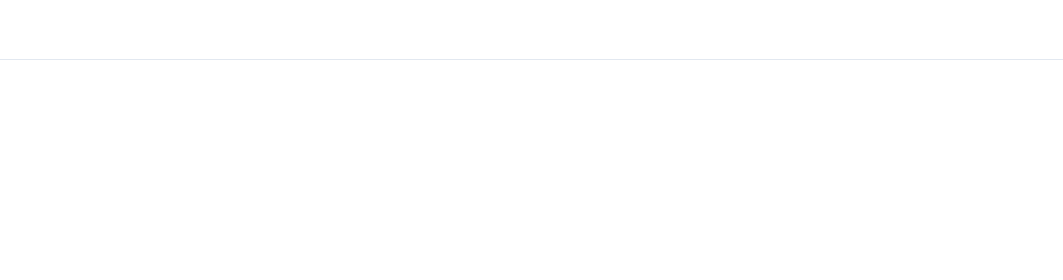
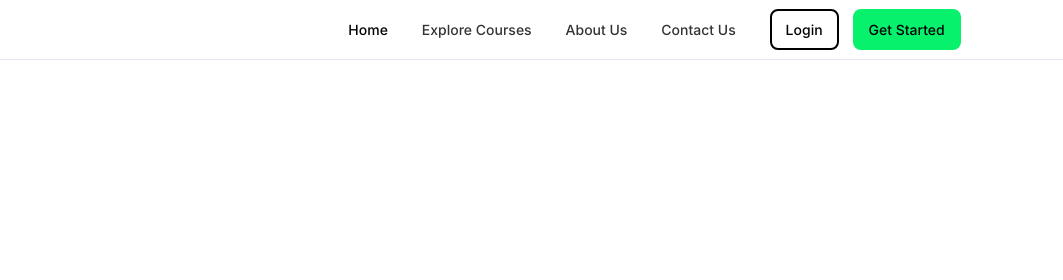
Before and after one commit to natokpe/keek-lms-ui, a website built with webpack: page index.html in a window 1280 px wide. Shown: the top 280 px of the page, 217-1280 px from the left. Built offline with nearby package versions, Linux system fonts and the light colour scheme; files whose address does not match are found by name.

Commit message:
Added Navbar desktop view

```diff
--- a/assets/scss/nav.scss
+++ b/assets/scss/nav.scss
@@ -24,6 +24,18 @@
 		opacity: 0;
 		visibility: hidden;
 
+	    @media (min-width: $grid-breakpoint-lg-min) {
+	    	width: auto;
+	    	display: inline-block;
+	    	position: unset;
+			top: unset;
+			left: unset;
+			right: unset;
+			overflow: unset;
+			opacity: unset;
+			visibility: unset;
+	    }
+
 		@at-root {
 			body.navbar-nav-active & {
 				opacity: 1;
@@ -42,6 +54,19 @@
 			min-height: calc(80vh - 60px);
 			max-height: calc(100vh - 60px);
 			position: relative;
+
+	    	@media (min-width: $grid-breakpoint-lg-min) {
+				margin: 0;
+				padding: 0;
+				display: inline-block;
+				flex-direction: unset;
+				justify-content: unset;
+				width: auto;
+				height: unset;
+				min-height: unset;
+				max-height: unset;
+				position: unset;
+	    	}
 		}
 
 		&-main {
@@ -56,6 +81,17 @@
 		    	flex-direction: row;
 		    }
 
+	    	@media (min-width: $grid-breakpoint-lg-min) {
+				margin: 0 {
+					left: 15px;
+				};
+				padding: 0;
+				border: none;
+				display: inline-block;
+				flex-direction: unset;
+				width: auto;
+	    	}
+
 			.btn {
 				margin: 8px 0 0;
 				width: 100%;
@@ -66,7 +102,6 @@
 
 			    @media (min-width: $grid-breakpoint-md-min) {
 					margin: 0 15px;
-			    	flex-direction: row;
 
 					&:first-child {
 						margin-left: 0;
@@ -76,6 +111,16 @@
 						margin-right: 0;
 					}
 			    }
+
+		    	@media (min-width: $grid-breakpoint-lg-min) {
+					margin: 0;
+					display: inline-block;
+					width: auto;
+
+					&:last-child {
+						margin-left: 10px;
+					}
+		    	}
 			}
 		}
 	}
@@ -86,6 +131,12 @@
 		display: block;
 		flex-grow: 1;
 		width: 100%;
+
+		@media (min-width: $grid-breakpoint-lg-min) {
+			display: inline-block;
+			flex-grow: unset;
+			width: auto;
+		}
 
 		& > &-menu {
 			margin: 0;
@@ -102,12 +153,28 @@
 		    	max-height: calc(100vh - 60px - 62px);
 		    }
 
+			@media (min-width: $grid-breakpoint-lg-min) {
+				padding: 0;
+				display: inline-block;
+				width: auto;
+				height: unset;
+				max-height: unset;
+				overflow: unset;
+				overflow-y: unset;
+			}
+
 			& > .menu-item {
 				margin: 5px 0;
 				padding: 0;
 				display: block;
 				width: 100%;
 				color: lighten($color-black, 20%);
+
+				@media (min-width: $grid-breakpoint-lg-min) {
+					margin: 0 5px;
+					display: inline-block;
+					width: auto;
+				}
 
 				&.current-menu-item {
 					color: $color-black;
@@ -122,6 +189,12 @@
 					background-color: transparent;
 					border-radius: 8px;
 					transition: all .25s ease;
+
+					@media (min-width: $grid-breakpoint-lg-min) {
+						padding: 8px 10px;
+						display: inline-block;
+						width: auto;
+					}
 
 					&:hover {
 						background-color: lighten($color-black, 95%);
```
